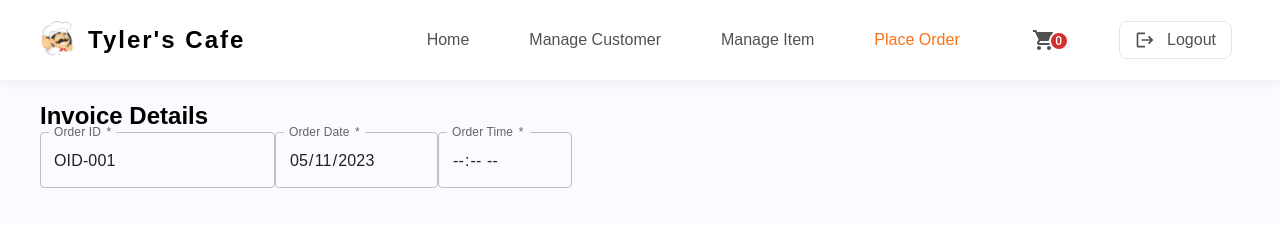
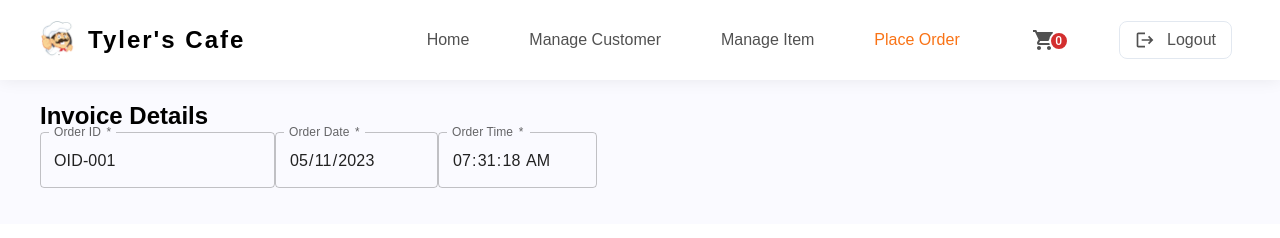
Before and after one commit to AshanSandeep06/Food-Shop-System, a React (Create React App) app in the folder frontend/: page /place_order in a window 1280 px wide. Shown: the top 238 px of the page. Built offline with nearby package versions, Linux system fonts and the light colour scheme.

Commit message:
Content Updated in PlaceOrderForm Component

```diff
--- a/frontend/src/pages/AdminPages/PlaceOrderForm/PlaceOrderForm.tsx
+++ b/frontend/src/pages/AdminPages/PlaceOrderForm/PlaceOrderForm.tsx
@@ -8,16 +8,15 @@ const PlaceOrderForm = () => {
     new Date().toISOString().split("T")[0]
   );
 
-  let date: Date = new Date();
+  const nowDate = new Date();
+  const nowTime = nowDate.toLocaleTimeString("en-US", { hour12: false });
 
-  const [currentTime, setCurrentTime] = useState<string>(
-    date.getHours() + ":" + date.getMinutes() + ":" + date.getSeconds()
-  );
+  const [currentTime, setCurrentTime] = useState<string>(nowTime);
 
   useEffect(() => {
     setInterval(() => {
       setCurrentDate(new Date().toISOString().split("T")[0]);
-      setCurrentTime("");
+      setCurrentTime(new Date().toLocaleTimeString("en-US", { hour12: false }));
     }, 1000);
   }, []);
 
```
